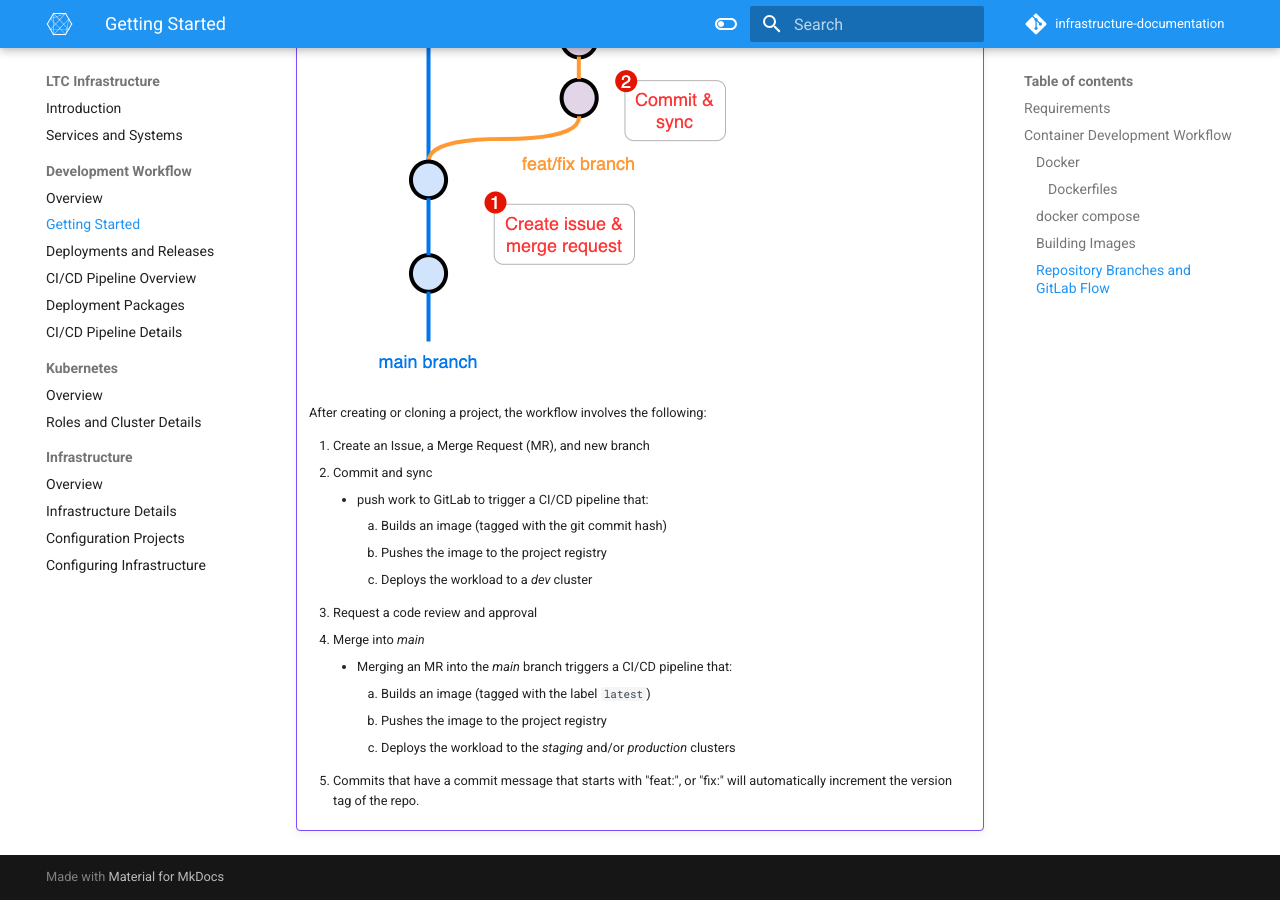
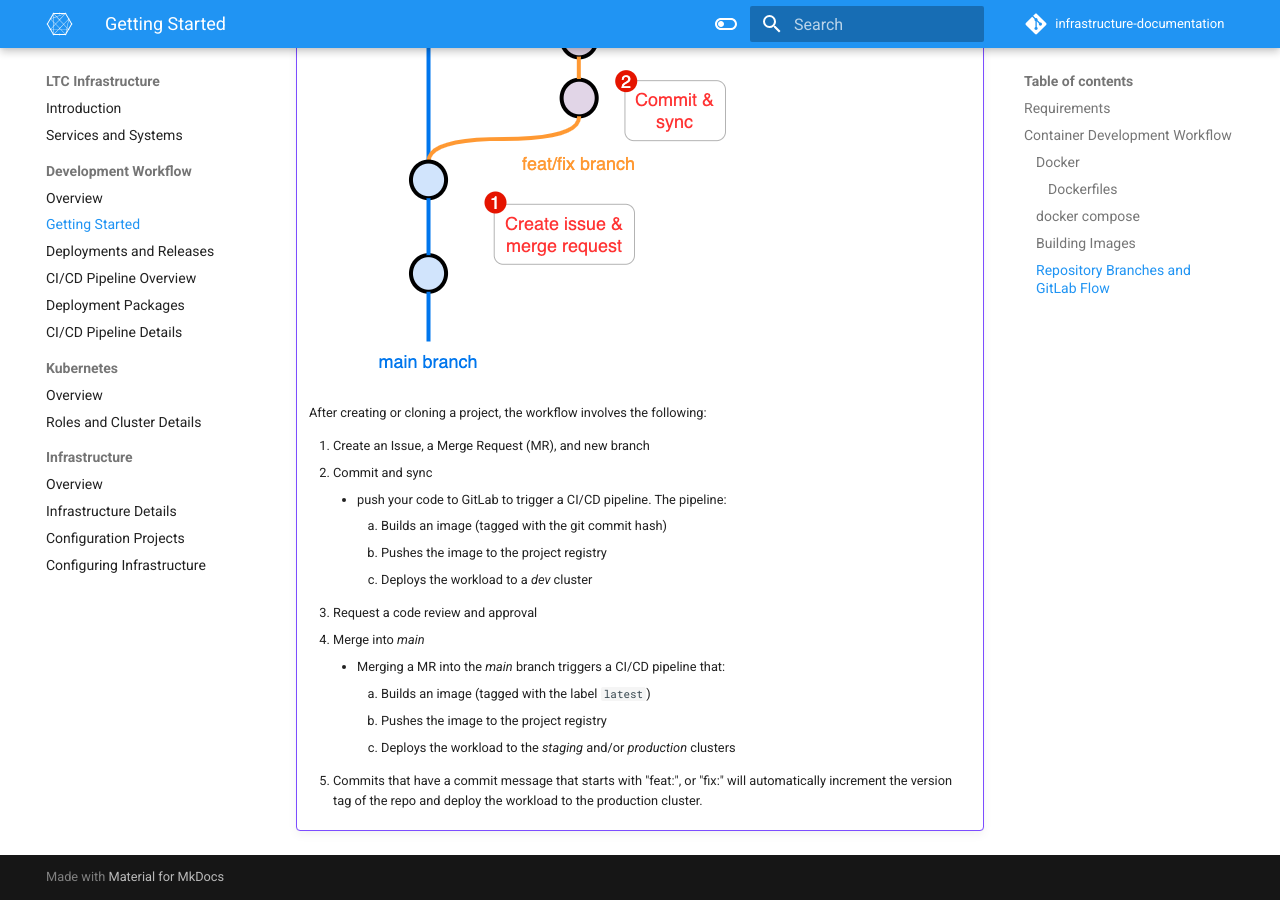
Before and after one commit to bcit-ltc/infrastructure-documentation, an MkDocs documentation site: the page built from docs/dev-workflow/getting-started-dev.md, in a window 1280 px wide and 900 px high, scrolled down 3980 px. Built offline with MkDocs 1.6.1 and Material for MkDocs 9.7.7, drawn with Linux system fonts in a browser that asks for light colours.

Commit message:
add info

```diff
--- a/docs/dev-workflow/getting-started-dev.md
+++ b/docs/dev-workflow/getting-started-dev.md
@@ -133,15 +133,15 @@ This workflow helps us keep track of bugfixes, new features, and major changes (
 
     1. Create an Issue, a Merge Request (MR), and new branch
     1. Commit and sync
-        * push work to GitLab to trigger a CI/CD pipeline that:
+        * push your code to GitLab to trigger a CI/CD pipeline. The pipeline:
             1. Builds an image (tagged with the git commit hash)
             1. Pushes the image to the project registry
             1. Deploys the workload to a *dev* cluster
     1. Request a code review and approval
     1. Merge into *main*
-        * Merging an MR into the *main* branch triggers a CI/CD pipeline that:
+        * Merging a MR into the *main* branch triggers a CI/CD pipeline that:
             1. Builds an image (tagged with the label `latest`)
             1. Pushes the image to the project registry
             1. Deploys the workload to the *staging* and/or *production* clusters
 
-    * Commits that have a commit message that starts with "feat:", or "fix:" will automatically increment the version tag of the repo.
+    * Commits that have a commit message that starts with "feat:", or "fix:" will automatically increment the version tag of the repo and deploy the workload to the production cluster.
```
